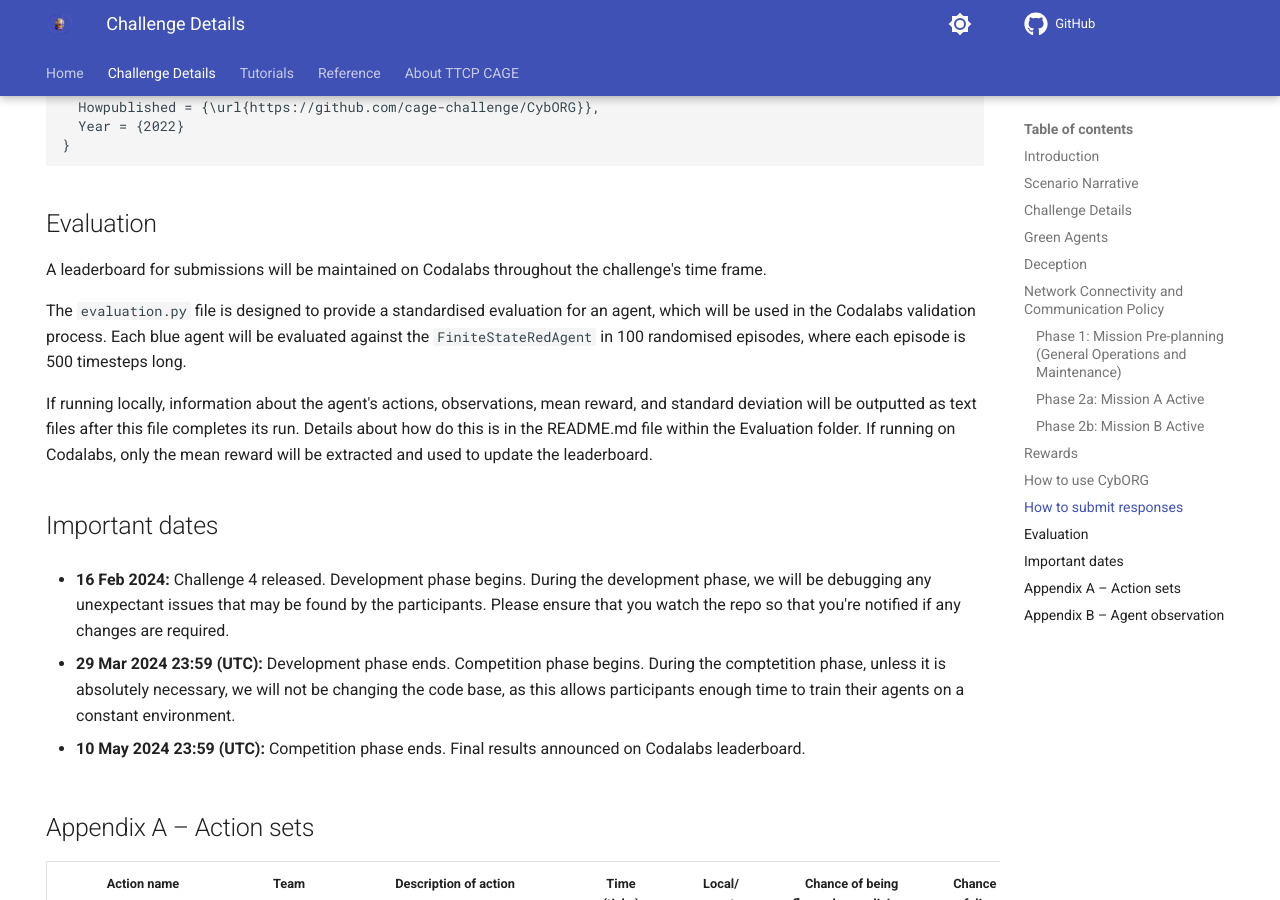
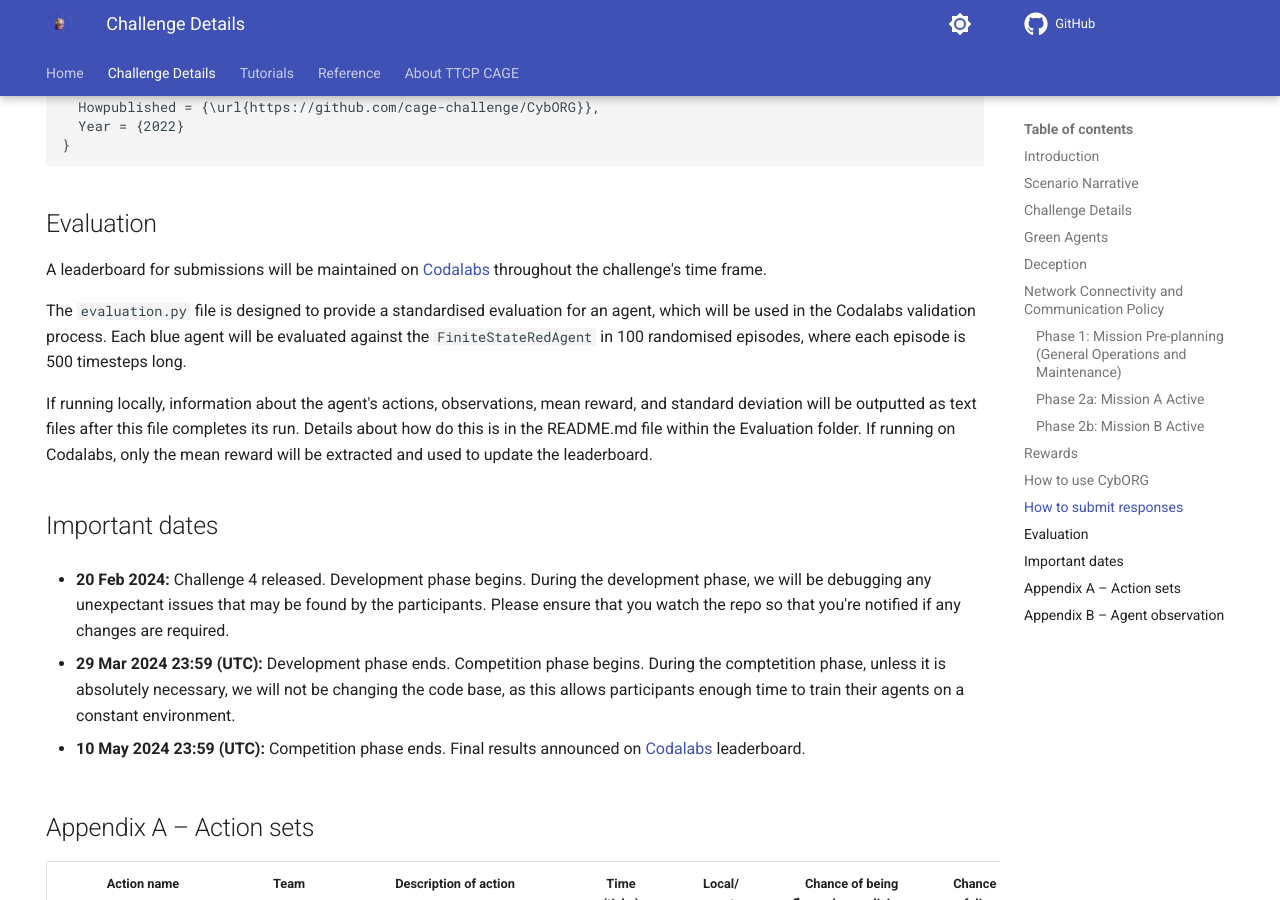
Before and after one commit to cage-challenge/cage-challenge-4, an MkDocs documentation site: the page built from documentation/docs/pages/README.md, in a window 1280 px wide and 900 px high, scrolled down 10396 px. Built offline with MkDocs 1.6.1 and Material for MkDocs 9.7.7, drawn with Linux system fonts in a browser that asks for light colours; comment, search, counter and statistics services are not loaded; some of the changed text lies outside the part shown.

Commit message:
Update README.md

````diff
--- a/documentation/docs/pages/README.md
+++ b/documentation/docs/pages/README.md
@@ -242,7 +242,7 @@ The challenge software can be referenced as:
 ```
 
 ## Evaluation
-A leaderboard for submissions will be maintained on Codalabs throughout the challenge's time frame.
+A leaderboard for submissions will be maintained on [Codalabs](https://codalab.lisn.upsaclay.fr/competitions/17672) throughout the challenge's time frame.
 
 The `evaluation.py` file is designed to provide a standardised evaluation for an agent, which will be used in the Codalabs validation process. Each blue agent will be evaluated against the `FiniteStateRedAgent` in 100 randomised episodes, where each episode is 500 timesteps long.
 
@@ -250,11 +250,11 @@ If running locally, information about the agent's actions, observations, mean re
 
 ## Important dates
 
-- **16 Feb 2024:** Challenge 4 released. Development phase begins. During the development phase, we will be debugging any unexpectant issues that may be found by the participants. Please ensure that you watch the repo so that you're notified if any changes are required.
+- **20 Feb 2024:** Challenge 4 released. Development phase begins. During the development phase, we will be debugging any unexpectant issues that may be found by the participants. Please ensure that you watch the repo so that you're notified if any changes are required.
 
 - **29 Mar 2024 23:59 (UTC):** Development phase ends. Competition phase begins. During the comptetition phase, unless it is absolutely necessary, we will not be changing the code base, as this allows participants enough time to train their agents on a constant environment.
 
-- **10 May 2024 23:59 (UTC):** Competition phase ends. Final results announced on Codalabs leaderboard.
+- **10 May 2024 23:59 (UTC):** Competition phase ends. Final results announced on [Codalabs](https://codalab.lisn.upsaclay.fr/competitions/17672) leaderboard.
 
 ## Appendix A – Action sets
 
````
Also changed, not shown: other parts of documentation/docs/pages/README.md (+1 -1 lines).
